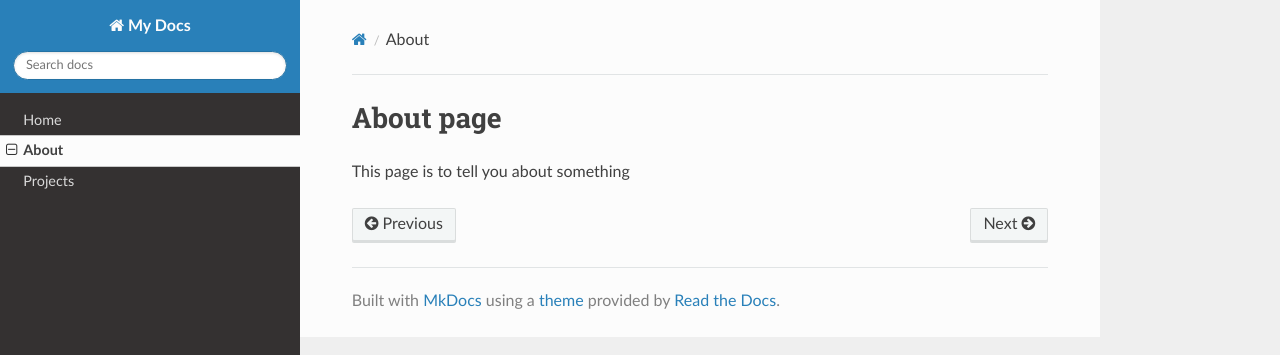
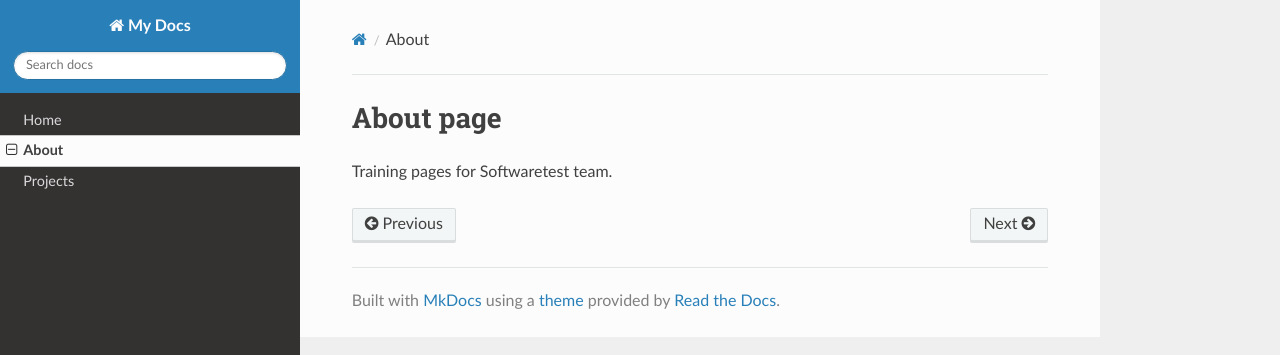
Before and after one commit to GerdWiegand/gittraining, an MkDocs documentation site: the page built from docs/about.md, in a window 1280 px wide. Shown: the top 355 px of the page. Built offline with MkDocs 1.6.1, drawn with Linux system fonts in a browser that asks for light colours; nearby versions of some CDN libraries; old or Windows-style settings are respelled for this version of MkDocs.

Commit message:
Change the about page
[artf37541]

Change-Id: I4923ed4f5ad278a626d06b018d8ce924aea65c20

```diff
--- a/docs/about.md
+++ b/docs/about.md
@@ -1,3 +1,3 @@
 # About page
 
-This page is to tell you about something
+Training pages for Softwaretest team.
```
